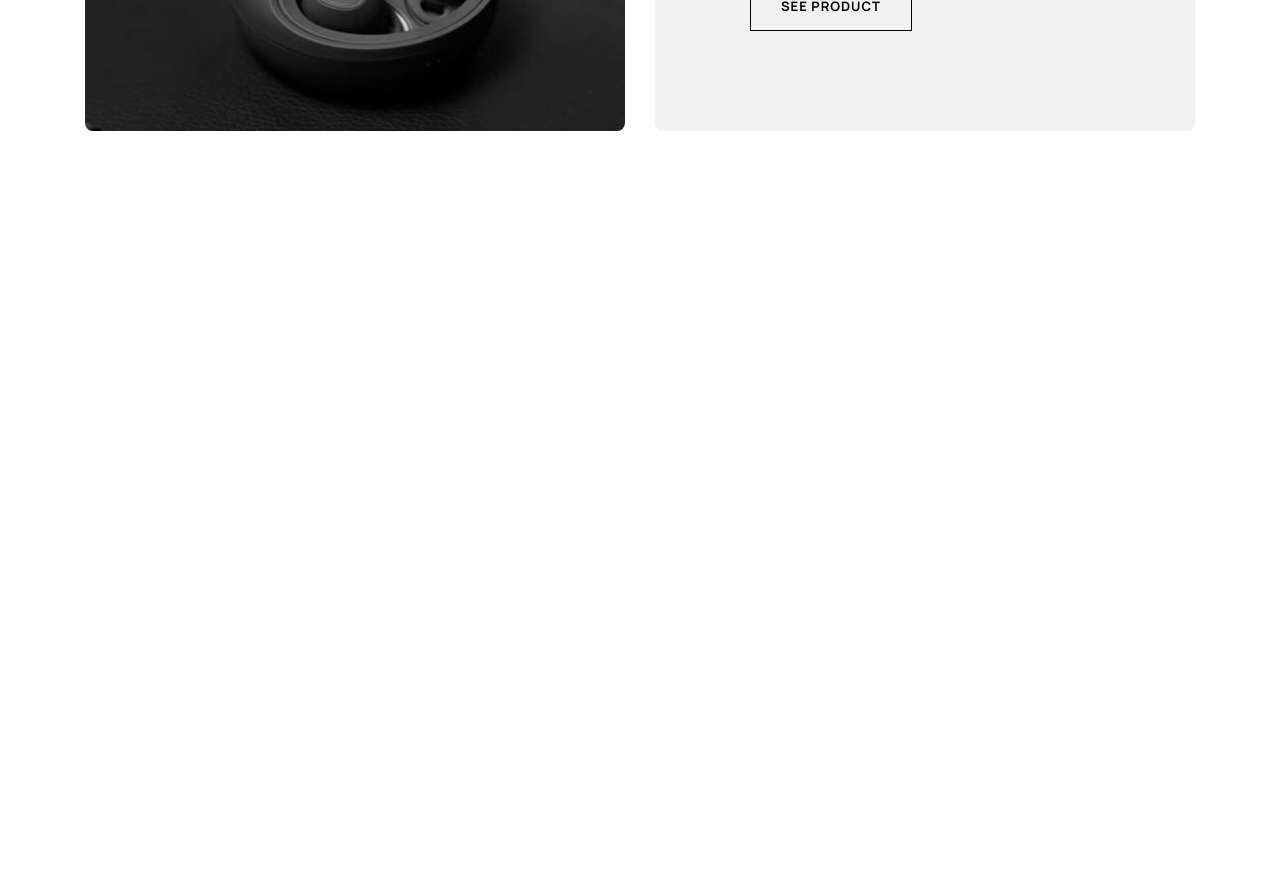
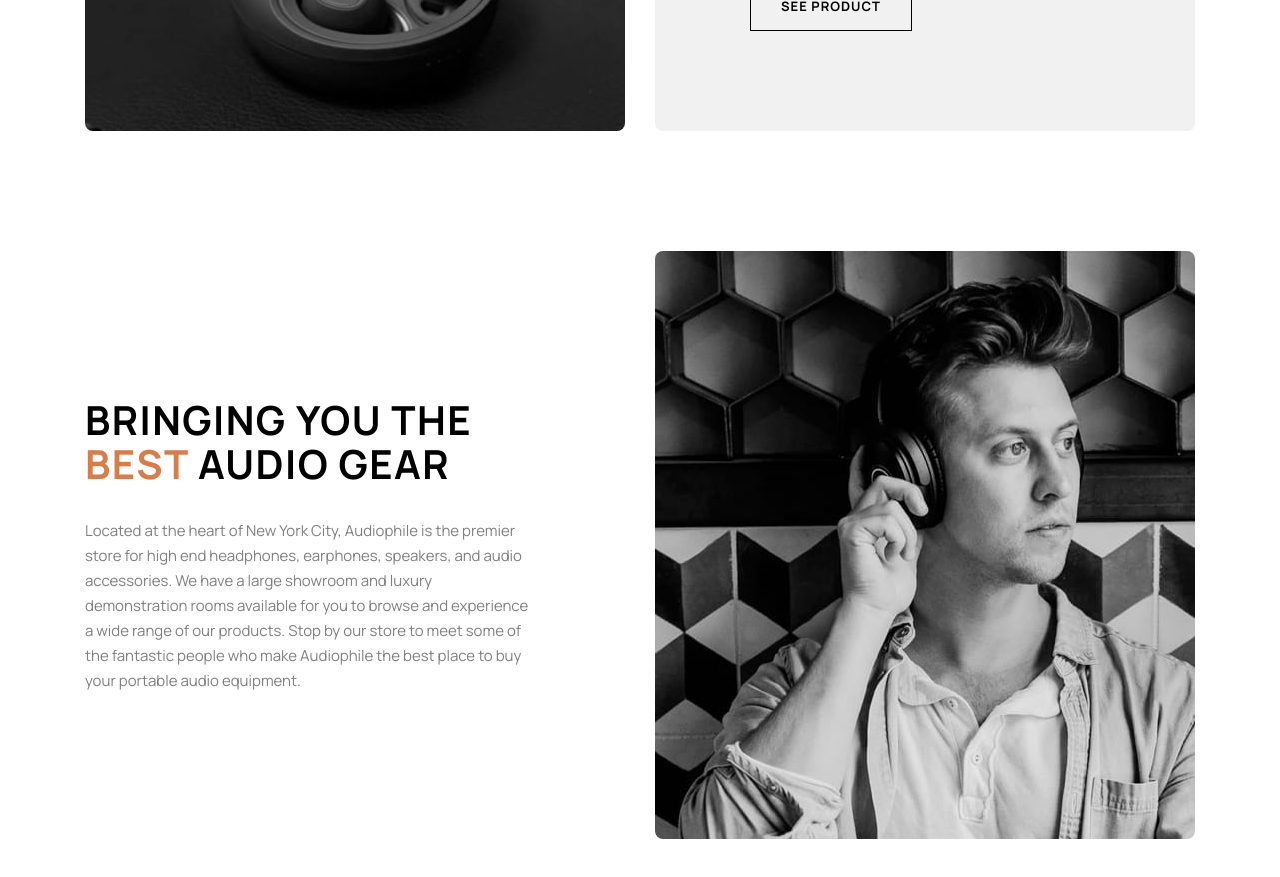
Before and after one commit to MKofficiel/audiophile_ecommerce_app, a React (Vite) app: page / in a window 1280 px wide. Shown: the part 2520-3397 px from the top of the page. Before the commit the page ends 2651 px from the top, so only its background shows below. Built offline with nearby package versions, Linux system fonts and the light colour scheme.

Commit message:
Implement AboutBrand Section

```diff
--- /dev/null
+++ b/src/ui/AboutBrand.jsx
@@ -0,0 +1,42 @@
+import useImageResponsive from "../hooks/useResponsive";
+
+const AboutBrand = () => {
+  const { device } = useImageResponsive();
+  const imageGuest = {
+    mobile: "/assets/shared/mobile/image-best-gear.jpg",
+    tablet: "/assets/shared/tablet/image-best-gear.jpg",
+    desktop: "/assets/shared/desktop/image-best-gear.jpg",
+  }[device];
+
+  return (
+    <section className="px-6 py-[120px] md:px-10">
+      <div className="container-custom">
+        <div className="flex flex-col gap-10 lg:flex-row lg:items-center lg:gap-[125px]">
+          <div className="lg:order-2">
+            <img src={imageGuest} alt="image guest" className="rounded-lg" />
+          </div>
+
+          <div>
+            <h2 className="mb-8 text-[28px] font-bold tracking-[1px] uppercase max-lg:text-center md:text-[40px] md:leading-10 lg:leading-11 lg:tracking-[1.43px]">
+              <span className="md:block">Bringing you the </span>
+              <span className="text-primary-500">best</span>
+              <span> audio gear</span>
+            </h2>
+
+            <p className="text-black/50 max-lg:mx-auto max-lg:text-center md:max-w-[537px] lg:max-w-[445px]">
+              Located at the heart of New York City, Audiophile is the premier
+              store for high end headphones, earphones, speakers, and audio
+              accessories. We have a large showroom and luxury demonstration
+              rooms available for you to browse and experience a wide range of
+              our products. Stop by our store to meet some of the fantastic
+              people who make Audiophile the best place to buy your portable
+              audio equipment.
+            </p>
+          </div>
+        </div>
+      </div>
+    </section>
+  );
+};
+
+export default AboutBrand;
--- a/src/ui/Home.jsx
+++ b/src/ui/Home.jsx
@@ -3,6 +3,7 @@
 import HeroSection from "./HeroSection";
 import ProductShowCase from "./ProductShowCase";
 import Products from "./Products";
+import AboutBrand from "./AboutBrand";
 
 const Home = () => {
   return (
@@ -11,6 +12,7 @@
       <HeroSection />
       <ProductShowCase />
       <Products />
+      <AboutBrand />
     </main>
   );
 };
```
